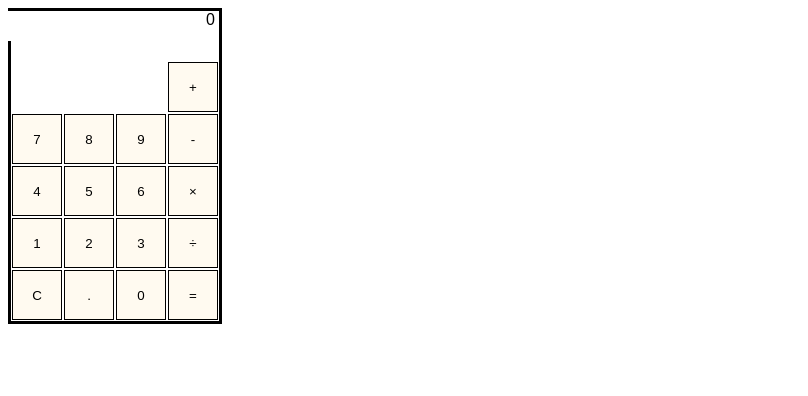
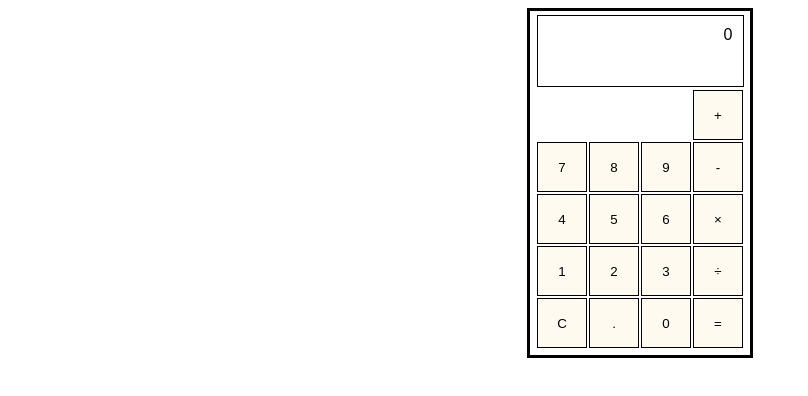
Before and after one commit to morheidari/calculator, a plain HTML site: page index.html in a window 1280 px wide. Shown: the whole page, without its empty margins (0-808 px from the left). Drawn offline with Linux system fonts and the light colour scheme.

Commit message:
modify style

```diff
--- a/style.css
+++ b/style.css
@@ -1,10 +1,10 @@
 body{
     display: flex;
+    justify-content: center;
+    align-items: center;
 }
 
 .calBox{
-    justify-self: center;
-    align-self: center;
     display: flex;
     flex-direction: column;
     justify-content: center;
@@ -12,10 +12,12 @@ body{
     width: fit-content;
     height: fit-content;
     border-style: solid ;
+    padding: 4px;
 }
 
 .keys{
     display: flex;
+    padding: 2px;
 }
 
 .opKeys {
@@ -35,20 +37,23 @@ body{
     align-self: flex-end;
     background-color:  white;
     font-family: sans-serif;
-    width: 208px;
+    width: 185px;
     height: 30px;
 }
 
 .disp{
     display: flex;
     flex-direction: column;
-    width: 200px;
+    width: 185px;
     height: 50px;
+    border-style: solid;
+    padding: 10px;
+    border-width: 1px;
 }
 
 .result{
-    width: 200px;
-    height: 20px
+    width: 185px;
+    height: 20px;
 }
 
 button{
```
Also changed, not shown: index.js (line endings or trailing spaces).
